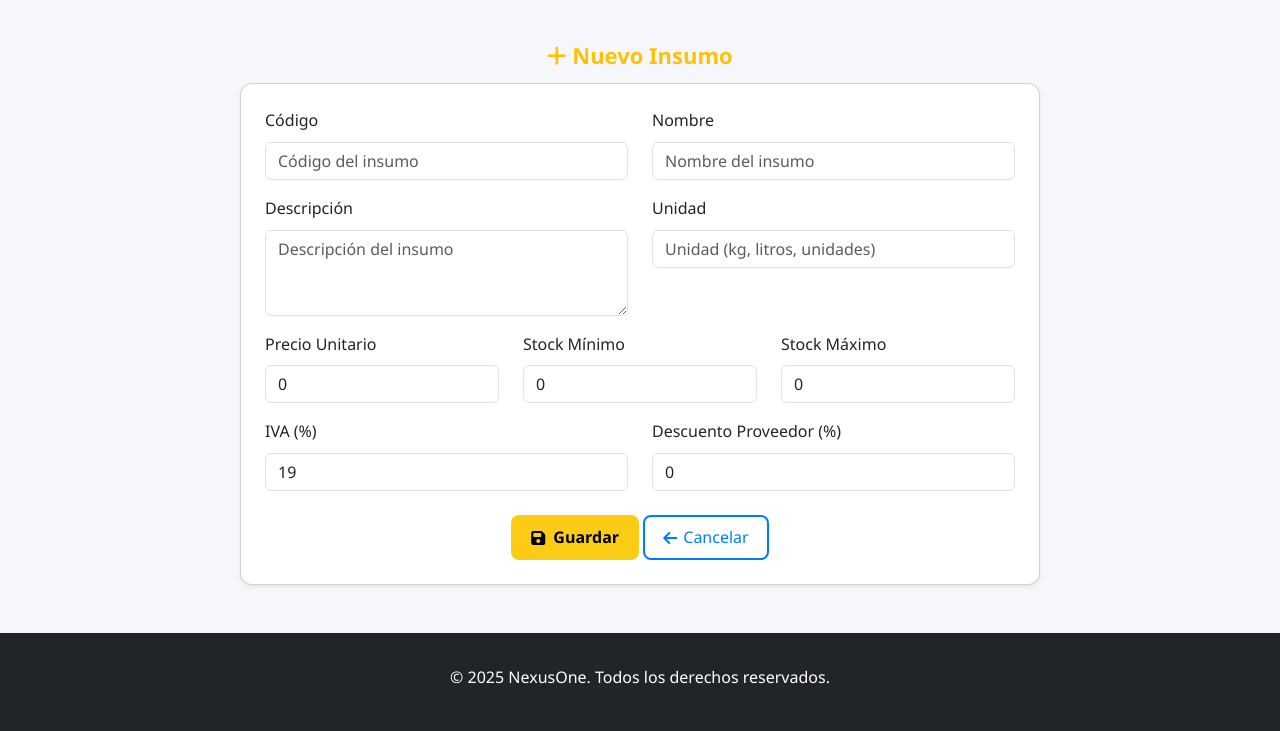
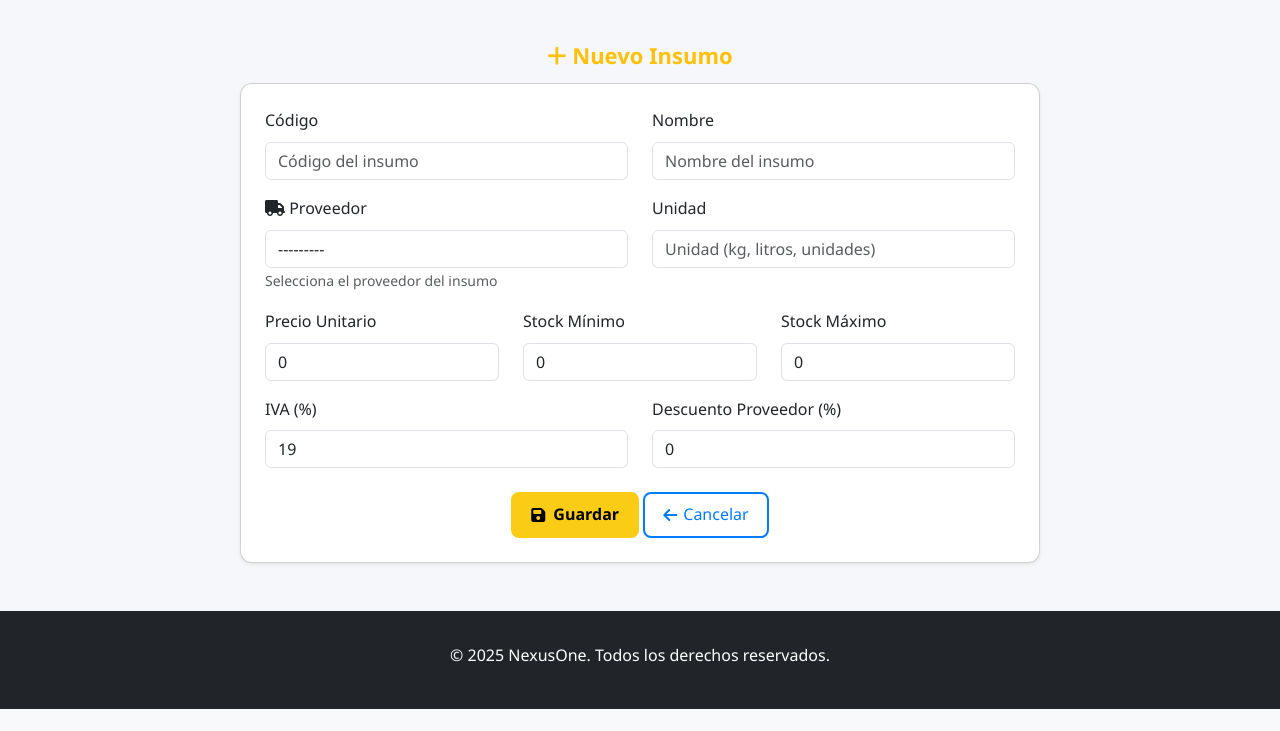
Before and after one commit to Planeacion2510/NX_01, a Django app: page /administrativa/inventario/insumos/nuevo/ in a window 1280 px wide. Shown: the part 156-887 px from the top of the page. After the commit the page ends 865 px from the top, so only its background shows below. Run offline with Django 5.2, Linux system fonts and the light colour scheme; data that the repository does not hold is empty.

Commit message:
Actualización

```diff
--- a/nexusone/administrativa/inventario/forms.py
+++ b/nexusone/administrativa/inventario/forms.py
@@ -2,26 +2,63 @@ from django import forms
 from .models import Insumo, Maquinaria, Herramienta, MovimientoKardex
 
 # ==============================
-# 📌 INSUMOS
+# 📦 INSUMOS
 # ==============================
 class InsumoForm(forms.ModelForm):
     class Meta:
         model = Insumo
         fields = [
-            "codigo", "nombre", "descripcion", "unidad",
-            "precio_unitario", "stock_minimo", "stock_maximo",
-            "iva", "descuento_proveedor"
+            "codigo",
+            "nombre",
+            "proveedor",  # 🆕 CAMBIO: Reemplaza "descripcion"
+            "unidad",
+            "precio_unitario",
+            "stock_minimo",
+            "stock_maximo",
+            "iva",
+            "descuento_proveedor"
         ]
         widgets = {
-            "codigo": forms.TextInput(attrs={"class": "form-control", "placeholder": "Código del insumo"}),
-            "nombre": forms.TextInput(attrs={"class": "form-control", "placeholder": "Nombre del insumo"}),
-            "descripcion": forms.Textarea(attrs={"class": "form-control", "rows": 3, "placeholder": "Descripción del insumo"}),
-            "unidad": forms.TextInput(attrs={"class": "form-control", "placeholder": "Unidad (kg, litros, unidades)"}),
-            "precio_unitario": forms.NumberInput(attrs={"class": "form-control", "min": "0", "step": "0.01"}),
-            "stock_minimo": forms.NumberInput(attrs={"class": "form-control", "min": "0"}),
-            "stock_maximo": forms.NumberInput(attrs={"class": "form-control", "min": "0"}),
-            "iva": forms.NumberInput(attrs={"class": "form-control", "step": "0.01", "min": "0"}),
-            "descuento_proveedor": forms.NumberInput(attrs={"class": "form-control", "step": "0.01", "min": "0", "max": "100"}),
+            "codigo": forms.TextInput(attrs={
+                "class": "form-control",
+                "placeholder": "Código del insumo"
+            }),
+            "nombre": forms.TextInput(attrs={
+                "class": "form-control",
+                "placeholder": "Nombre del insumo"
+            }),
+            # 🆕 CAMBIO: Select de Proveedor (reemplaza Textarea de descripción)
+            "proveedor": forms.Select(attrs={
+                "class": "form-control",
+            }),
+            "unidad": forms.TextInput(attrs={
+                "class": "form-control",
+                "placeholder": "Unidad (kg, litros, unidades)"
+            }),
+            "precio_unitario": forms.NumberInput(attrs={
+                "class": "form-control",
+                "min": "0",
+                "step": "0.01"
+            }),
+            "stock_minimo": forms.NumberInput(attrs={
+                "class": "form-control",
+                "min": "0"
+            }),
+            "stock_maximo": forms.NumberInput(attrs={
+                "class": "form-control",
+                "min": "0"
+            }),
+            "iva": forms.NumberInput(attrs={
+                "class": "form-control",
+                "step": "0.01",
+                "min": "0"
+            }),
+            "descuento_proveedor": forms.NumberInput(attrs={
+                "class": "form-control",
+                "step": "0.01",
+                "min": "0",
+                "max": "100"
+            }),
         }
 
 # ==============================
@@ -40,7 +77,6 @@ class MaquinariaForm(forms.ModelForm):
             "responsable": forms.TextInput(attrs={"class": "form-control", "placeholder": "Responsable"}),
         }
 
-
 # ==============================
 # 📌 HERRAMIENTAS
 # ==============================
@@ -54,7 +90,6 @@ class HerramientaForm(forms.ModelForm):
             "cantidad": forms.NumberInput(attrs={"class": "form-control", "min": "0"}),
             "responsable": forms.TextInput(attrs={"class": "form-control", "placeholder": "Responsable"}),
         }
-
 
 # ==============================
 # 📌 KARDEX
--- a/nexusone/administrativa/inventario/models.py
+++ b/nexusone/administrativa/inventario/models.py
@@ -8,7 +8,17 @@ from nexusone.administrativa.compras.models import Proveedor  # 🔗 importamos
 class Insumo(models.Model):
     codigo = models.CharField(max_length=20, unique=True)
     nombre = models.CharField(max_length=100)
-    descripcion = models.TextField(blank=True)
+
+    # 🆕 PROVEEDOR (reemplaza descripción)
+    proveedor = models.ForeignKey(
+        Proveedor,
+        on_delete=models.SET_NULL,
+        null=True,
+        blank=True,
+        related_name='insumos',
+        verbose_name='Proveedor'
+    )
+
     unidad = models.CharField(max_length=20, help_text="Ej: kg, litros, unidades")
     precio_unitario = models.DecimalField(max_digits=10, decimal_places=2, default=0)
 
@@ -16,7 +26,7 @@ class Insumo(models.Model):
     stock_minimo = models.PositiveIntegerField(default=0)
     stock_maximo = models.PositiveIntegerField(default=0)
 
-    # Nuevos campos
+    # IVA y Descuento
     iva = models.DecimalField("IVA (%)", max_digits=5, decimal_places=2, default=19)
     descuento_proveedor = models.DecimalField("Descuento Proveedor (%)", max_digits=5, decimal_places=2, default=0)
 
@@ -56,7 +66,6 @@ class MovimientoKardex(models.Model):
 
     def __str__(self):
         return f"{self.tipo} {self.cantidad} {self.insumo.nombre} ({self.fecha.date()})"
-
 
 # ---------------------------
 # HERRAMIENTAS
--- a/nexusone/administrativa/inventario/templates/administrativa/inventario/insumos/form_insumo.html
+++ b/nexusone/administrativa/inventario/templates/administrativa/inventario/insumos/form_insumo.html
@@ -30,11 +30,14 @@
                 </div>
             </div>
 
-            <!-- Descripción y Unidad -->
+            <!-- 🆕 PROVEEDOR y Unidad -->
             <div class="row mb-3">
                 <div class="col-md-6">
-                    <label for="{{ form.descripcion.id_for_label }}" class="form-label">Descripción</label>
-                    {{ form.descripcion }}
+                    <label for="{{ form.proveedor.id_for_label }}" class="form-label">
+                        <i class="fas fa-truck"></i> Proveedor
+                    </label>
+                    {{ form.proveedor }}
+                    <small class="text-muted">Selecciona el proveedor del insumo</small>
                 </div>
                 <div class="col-md-6">
                     <label for="{{ form.unidad.id_for_label }}" class="form-label">Unidad</label>
--- a/nexusone/static/css/styles.css
+++ b/nexusone/static/css/styles.css
@@ -542,3 +542,28 @@ h2,
         font-size: 12px;
     }
 }
+.table-modern td {
+    padding: 10px;
+    text-align: center;
+    border-bottom: 1px solid #ddd;
+    font-size: 14px;
+}
+
+/* Columna de Acciones - Más ancha */
+.table-modern th:last-child,
+.table-modern td:last-child {
+    width: 120px;
+    min-width: 120px;
+}
+
+/* Botones de acción en horizontal */
+.table-modern td:last-child {
+    white-space: nowrap;
+}
+
+.table-modern .text-center {
+    display: flex;
+    justify-content: center;
+    align-items: center;
+    gap: 8px;
+}
```
Also changed, not shown: nexusone/administrativa/inventario/templates/administrativa/inventario/insumos/lista_insumo.html (+14 -2 lines).
